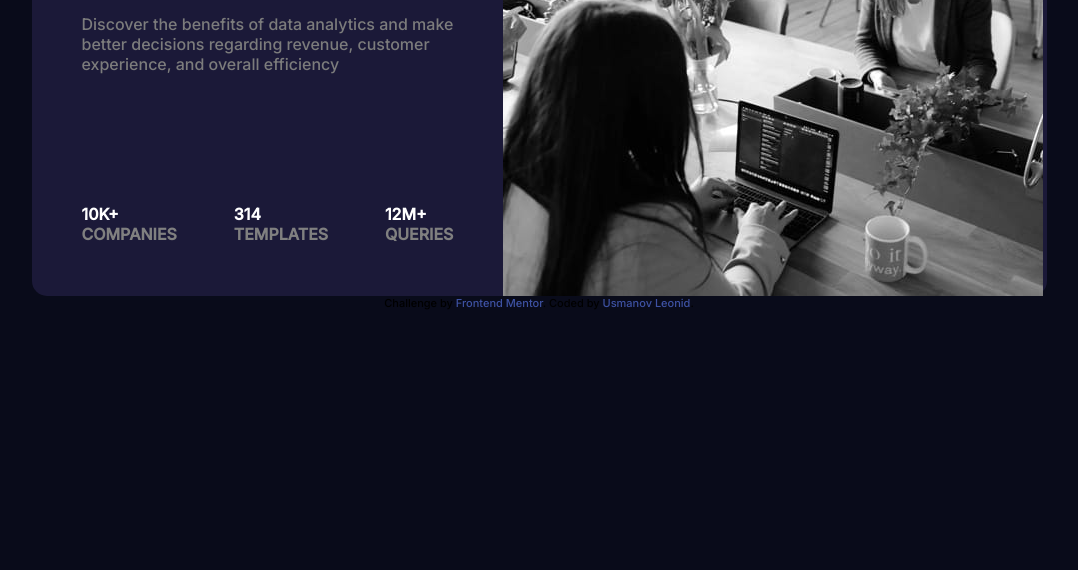
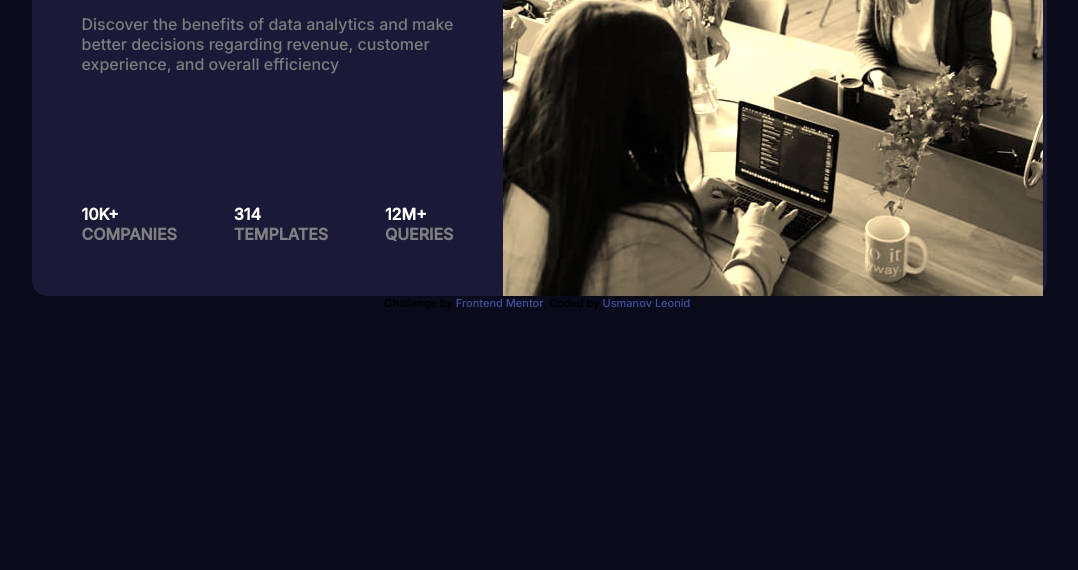
Before and after one commit to MizRei/MDK-Assignment, a plain HTML site: page index.html in a window 1280 px wide. Shown: the part 230-800 px from the top of the page, without its empty margins (101-1179 px from the left). Drawn offline with Linux system fonts and the light colour scheme.

Commit message:
Add files via upload

```diff
--- a/css/style.scss
+++ b/css/style.scss
@@ -65,6 +65,7 @@ body{
                 max-width: 100%;
                 margin: 0 auto;
                 z-index: 0;
+                filter: sepia();
             }
         }
     }
```
Also changed, not shown: css/style.css.
